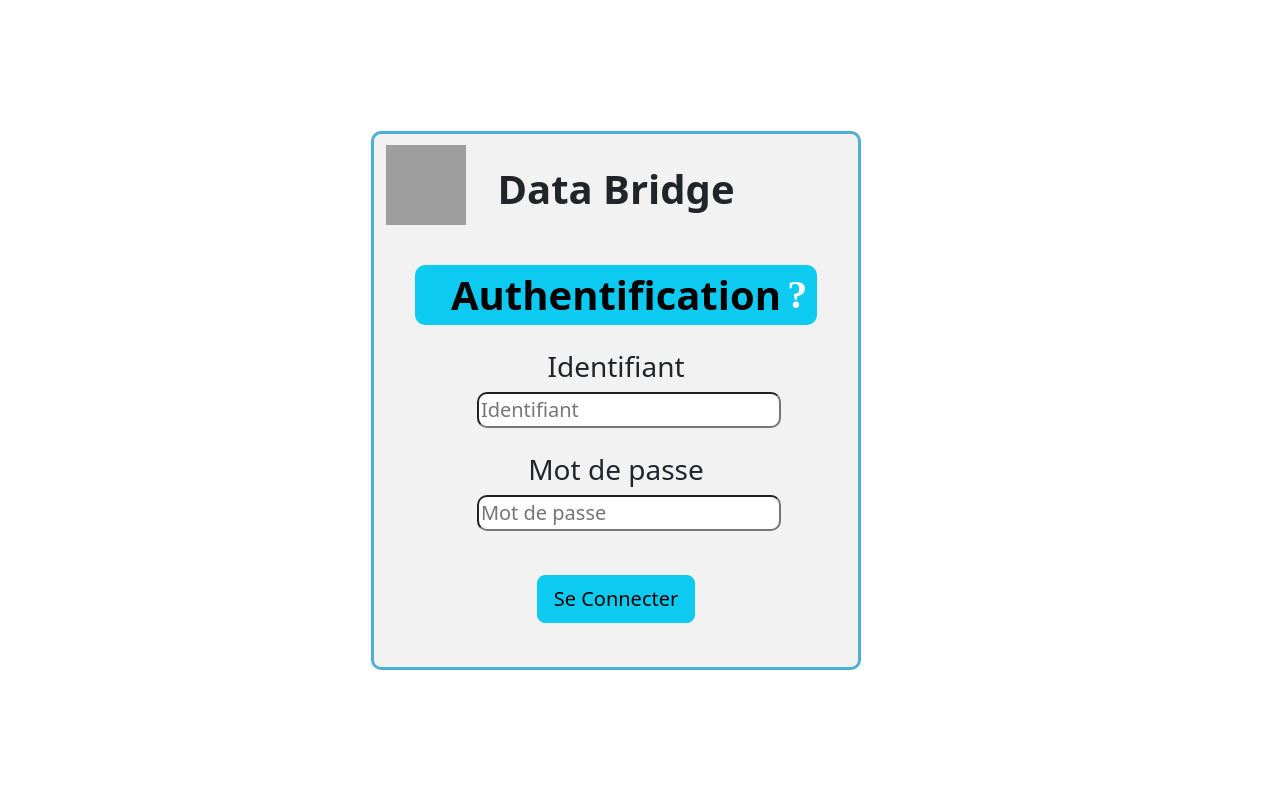
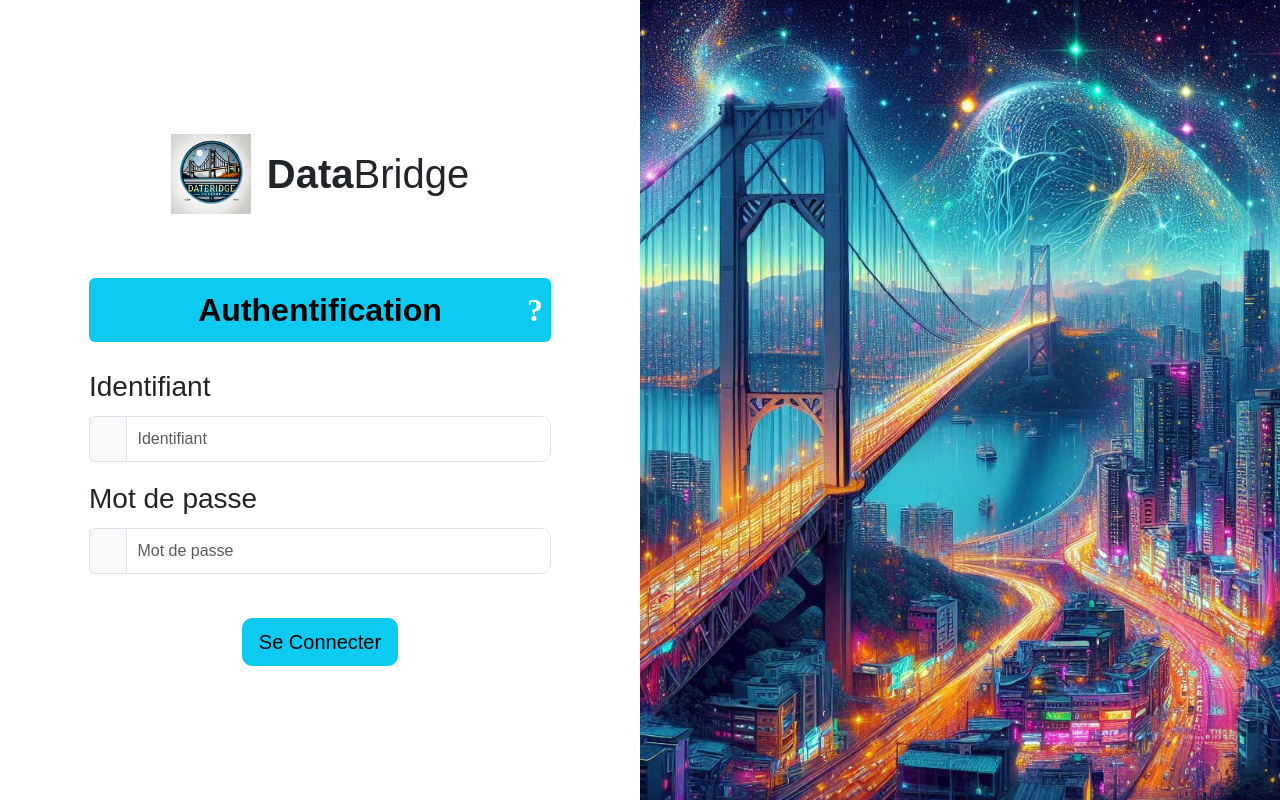
Before and after one commit to cju3ry/Projet-Musee-Web, a PHP site: page / in a window 1280 px wide. Run offline with PHP 8.4, Linux system fonts and the light colour scheme; some web fonts are replaced; grey boxes are pictures that could not be loaded.

Commit message:
modif de la page index

```diff
--- a/DataBridge/CSS/styleIndex.css
+++ b/DataBridge/CSS/styleIndex.css
@@ -1,50 +1,54 @@
-.bordure {
-    border: 3px solid #4CB0D5;
+/* Style de la page */
+body, html {
+    margin: 0;
+    padding: 0;
+    font-family: Arial, sans-serif;
+}
+
+/* Style pour le logo */
+.logo-large {
+    width: 200px; /* Ajustez cette valeur pour la taille souhaitée */
+    height: auto;
+}
+
+/* Style pour l'image à droite */
+.large-image {
+    background-image: url('../images/imageIndex.jpg');
+    background-size: cover;
+    background-position: center;
+    height: 100vh;
+
+}
+
+/* Style général des boutons et champs de formulaire */
+input.form-control {
+    border-radius: 10px;
+    padding: 10px;
+}
+
+button.btn {
     border-radius: 10px;
 }
-.raduisInput {
-    border-radius: 10px !important;
-}
-.fondGris{
-    background-color: rgba(195, 195, 195, 0.22);
-}
-.raduisTitle {
-    border-radius: 10px;
-}
-.center-icon {
-    display: flex;
-    align-items: center;
-    justify-content: flex-end;
+
+.text-bg-info {
+    background-color: #17a2b8;
+    color: white;
 }
 
-.logo-size {
-    width: 80px;
-    height: 80px;
-    margin-bottom: 20px;
-    margin-top: 11px;
-}
-.top-left-centered {
-    position: absolute;
-    top: 0;
-    left: 0;
-    transform: translate(-50%, -50%);
-}
-.marginTopDiv {
-    margin-top: 20px;
-}
-.marginBottomDiv {
-    margin-bottom: 5px;
-}
-.marginBtn {
-    margin-top: 20px;
-    margin-bottom: 20px;
-}
-.bordure-rouge {
-    border: 3px solid red !important;
+.is-invalid {
+    border-color: red;
 }
 
 .text-danger {
     color: red;
-    font-size: 14px;
-    font-weight: bold;
 }
+.logo-size {
+    width: 80px;
+    height: 80px;
+}
+.margeTitre {
+    margin-bottom: 40px;
+}
+.margeBtnSeConnecter {
+    margin-top: 20px;
+}
--- a/DataBridge/index.php
+++ b/DataBridge/index.php
@@ -38,8 +38,6 @@ try {
     exit;
 }
 ?>
-
-
 <!DOCTYPE html>
 <html lang="fr">
 <head>
@@ -51,66 +49,48 @@ try {
 </head>
 <body>
 <form method="post" action="index.php">
-    <div class="container w-50 d-flex align-items-center min-vh-100">
-        <div class="row  w-100">
-            <!-- Faire le responsivitée -->
-            <div class="col-1 "></div>
-            <div class="col-10">
-                <div class="row bordure w-100 fondGris">
-                    <div class="col-2">
-                        <img src="logo.png" class="logo-size" alt="image logo">
+    <div class="container-fluid min-vh-100">
+        <div class="row min-vh-100">
+            <!-- Colonne gauche avec le formulaire -->
+            <div class="col-lg-6 d-flex align-items-center justify-content-center">
+                <div class="w-75">
+                    <div class="d-flex justify-content-center align-items-center mb-4">
+                        <img src="images/logo.png" class="logo-size margeTitre">
+                        <h1 class="margeTitre ms-3 text-center align-self-center"><span class="fw-bold">Data</span>Bridge</h1>
                     </div>
-                    <div class="col-8 fs-1 text-center align-self-center fw-bold">Data Bridge</div>
-                    <div class="col-2"></div>
-                    <div class="col-1 ">
-                    </div>
-                    <!--
-                    <div class="col-8  text-center fs-1 text fw-bold text-bg-info raduisTitle">
-                        Authentification
-                        <i class="fa-solid fa-question center-icon " style="color: #ffffff; "></i>
-                    </div>
-                    -->
-                    <div class="col-10 d-flex align-items-center justify-content-center position-relative text-center fs-1 fw-bold text-bg-info raduisTitle marginTopDiv">
+                    <div class="text-center fs-2 text-bg-info py-2 rounded mt-3 d-flex align-items-center justify-content-center position-relative text-center fs-1 fw-bold text-bg-info">
                         Authentification
                         <i class="fa-solid fa-question position-absolute end-0 top-50 translate-middle-y" style="color: #ffffff;">&nbsp;</i>
                     </div>
-
-                    <div class="col-1 ">
+                    <div class="mt-4">
+                        <label for="Identifiant" class="form-label fs-3">Identifiant</label>
+                        <div class="input-group mb-3">
+                            <span class="input-group-text"><i class="fa fa-user"></i></span>
+                            <input type="text" name="Identifiant" id="Identifiant" placeholder="Identifiant"
+                                   class="form-control <?= $erreurConnexion ? 'is-invalid' : '' ?>">
+                        </div>
                     </div>
-                    <form method="post" action="index.php">
-                        <div class="col-12 text-center fs-3 marginTopDiv marginBottomDiv">
-                            Identifiant
+                    <div class="mt-3">
+                        <label for="motDePasse" class="form-label fs-3">Mot de passe</label>
+                        <div class="input-group mb-3">
+                            <span class="input-group-text"><i class="fa fa-lock"></i></span>
+                            <input type="password" name="motDePasse" id="motDePasse" placeholder="Mot de passe"
+                                   class="form-control <?= $erreurConnexion ? 'is-invalid' : '' ?>">
                         </div>
-                        <div class="col-12 text-center fs-5">
-                            <i class="fa fa-user">&nbsp;</i>
-                            <input type="text" name="Identifiant" id="Identifiant" placeholder="Identifiant"
-                                   class="raduisInput <?= $erreurConnexion ? 'bordure-rouge' : '' ?>">
+                    </div>
+                    <?php if ($erreurConnexion): ?>
+                        <div class="text-danger fs-6 text-center">
+                            Identifiant ou mot de passe incorrect.
                         </div>
-                        <div class="col-12 text-center fs-3 marginTopDiv marginBottomDiv">
-                            Mot de passe
-                        </div>
-                        <div class="col-12 text-center fs-5">
-                            <i class="fa fa-lock">&nbsp;</i>
-                            <input type="password" name="motDePasse" id="motDePasse" placeholder="Mot de passe"
-                                   class="raduisInput <?= $erreurConnexion ? 'bordure-rouge' : '' ?>">
-                        </div>
-                        <?php if ($erreurConnexion): ?>
-                            <div class="col-12 text-center text-danger fs-6">
-                                <br/>
-                                Identifiant ou mot de passe incorrect.
-                            </div>
-                        <?php endif; ?>
-
-                        <div class="col-12  text-center margeHautBtn">
-                            <br>
-                            <button type="submit" class="btn btn-info btn-lg marginBtn">Se Connecter</button>
-                            <br>
-                            <br>
-                        </div>
-                    </form>
+                    <?php endif; ?>
+                    <div class="text-center mt-4">
+                        <button type="submit" class="btn btn-info btn-lg margeBtnSeConnecter">Se Connecter</button>
+                    </div>
                 </div>
             </div>
-            <!-- <div class="col-1"></div> -->
+            <!-- Colonne droite avec l'image -->
+            <div class="col-lg-6 large-image">
+            </div>
         </div>
     </div>
 </form>
```
Also changed, not shown: DataBridge/images/imageIndex.jpg (added), DataBridge/images/logo.png (added).
